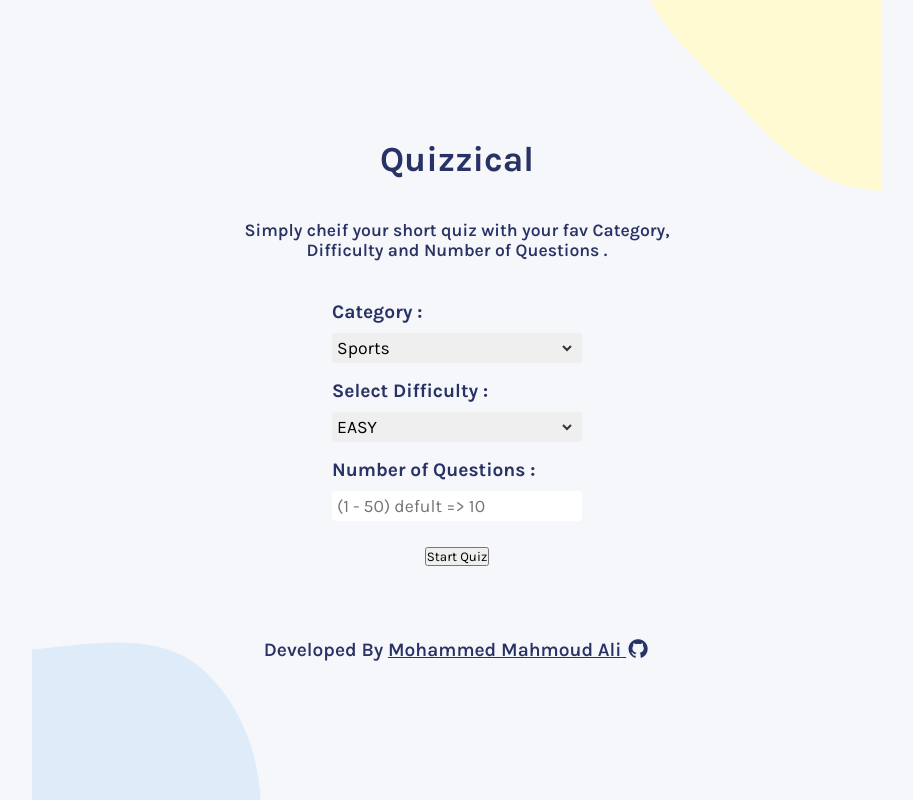
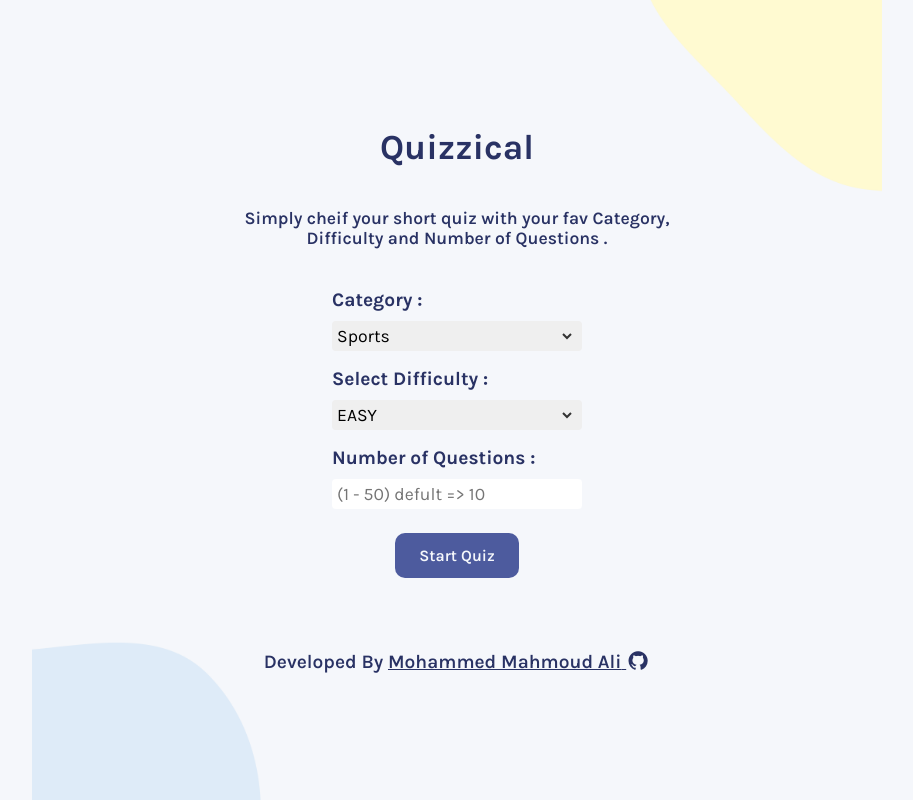
Before and after one commit to M0hammedMahm0ud/Quizzical-App, a React (Vite) app: page / in a window 1280 px wide. Shown: the whole page, without its empty margins (183-1096 px from the left). Built offline with nearby package versions, Linux system fonts and the light colour scheme; a web font is replaced by a local one.

Commit message:
css improvments ✨

```diff
--- a/index.css
+++ b/index.css
@@ -44,8 +44,7 @@ body {
   overflow-y: auto;
 }
 
-.introDiv > p,
-.introDiv > button {
+.introDiv > p {
   font-weight: 600;
   font-size: 1.1rem;
   padding: 1rem;
@@ -55,9 +54,11 @@ body {
   text-align: center;
 }
 
-.introDiv > button,
-.questionDiv > button,
-.new-quiz > button {
+.btn,
+.questionDiv > button {
+  font-weight: 600;
+  font-size: 1.1rem;
+  padding: 1rem;
   background-color: #4d5b9e;
   color: #f5f7fb;
   border: none;
@@ -68,12 +69,10 @@ body {
   font-weight: 600;
   transition: background 0.3s ease;
 }
-
-.introDiv > button:hover,
+.btn:hover,
 .questionDiv > button:hover {
   background-color: #3c4a85;
 }
-
 /* Question Container */
 .quest-card {
   width: 100%;
--- a/src/components/IntroPage.jsx
+++ b/src/components/IntroPage.jsx
@@ -71,7 +71,7 @@ export default function IntroPage() {
         <Link
           to={`/questions/${questionsApiData.diff}/${questionsApiData.catId}/${questionsApiData.num}`}
         >
-          <button>Start Quiz</button>
+          <button className="btn">Start Quiz</button>
         </Link>
         <footer>
           Developed By{" "}
--- a/src/components/Questions.jsx
+++ b/src/components/Questions.jsx
@@ -114,9 +114,14 @@ export default function Questions() {
         </div>
       ) : (
         <div className="questionDiv">
-          <h4>
-            {params.cat}, {params.diff.toUpperCase()}, {params.num} Questions
-          </h4>
+          <div className="returnDiv">
+            <Link to={"/"}>
+              <i className="fa-solid fa-circle-left"></i> {"   "}
+            </Link>
+            <h4>
+              {params.cat}, {params.diff.toUpperCase()}, {params.num} Questions
+            </h4>
+          </div>
           {triviaQuestion.map((triviaData, index) => (
             <div key={index} className="quest-card">
               <p>
@@ -175,14 +180,14 @@ export default function Questions() {
               <span>{`your score is ${userPoints} / ${params.num}`}</span>
               <Link to="/">
                 {" "}
-                <button>New Quiz</button>
+                <button className="btn">New Quiz</button>
               </Link>
             </div>
           ) : (
             <button
               onClick={handleAnswers}
               disabled={disable ? false : true}
-              className={disable ? "" : "disabled-btn"}
+              className={disable ? "btn" : "disabled-btn"}
             >
               Check answers
             </button>
```
